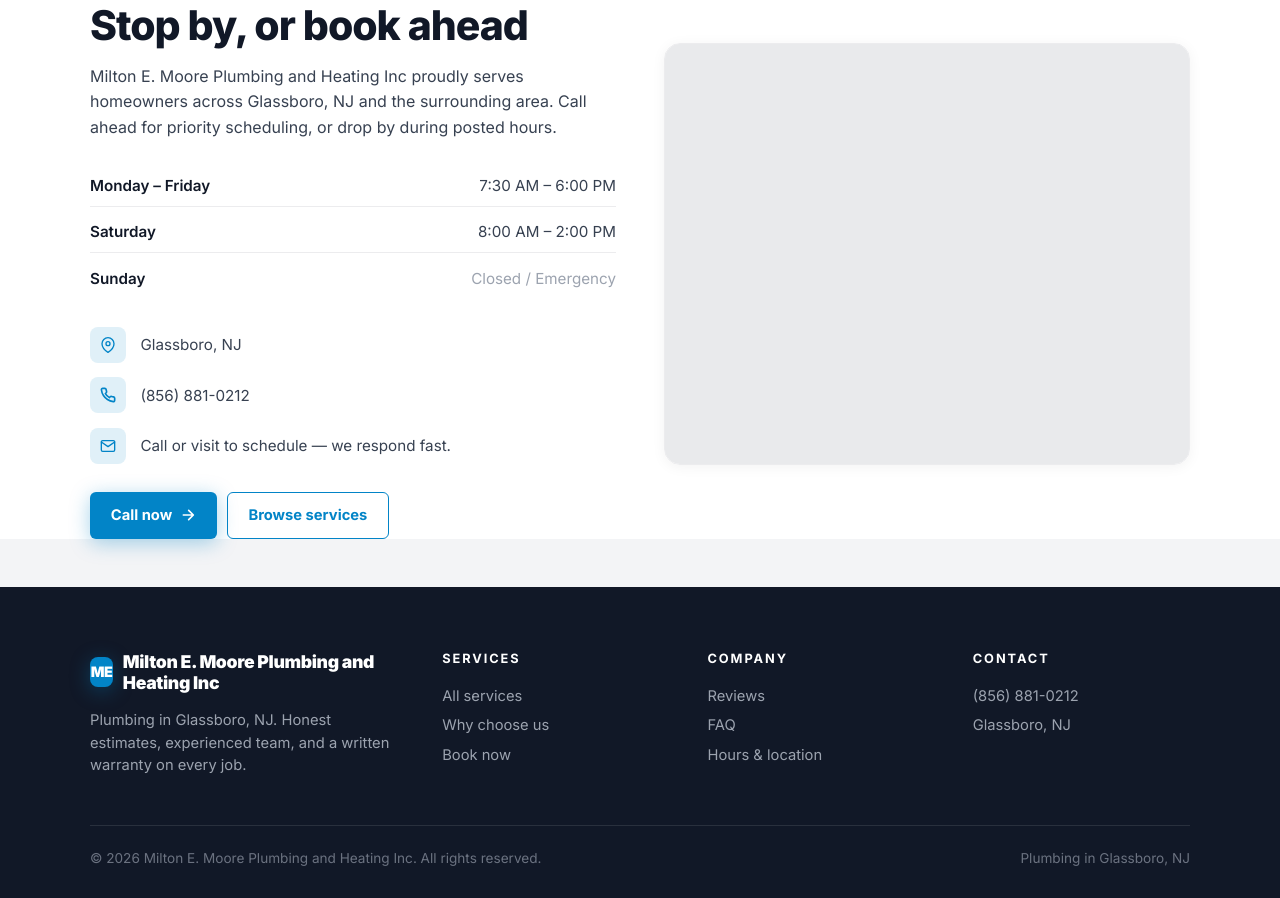
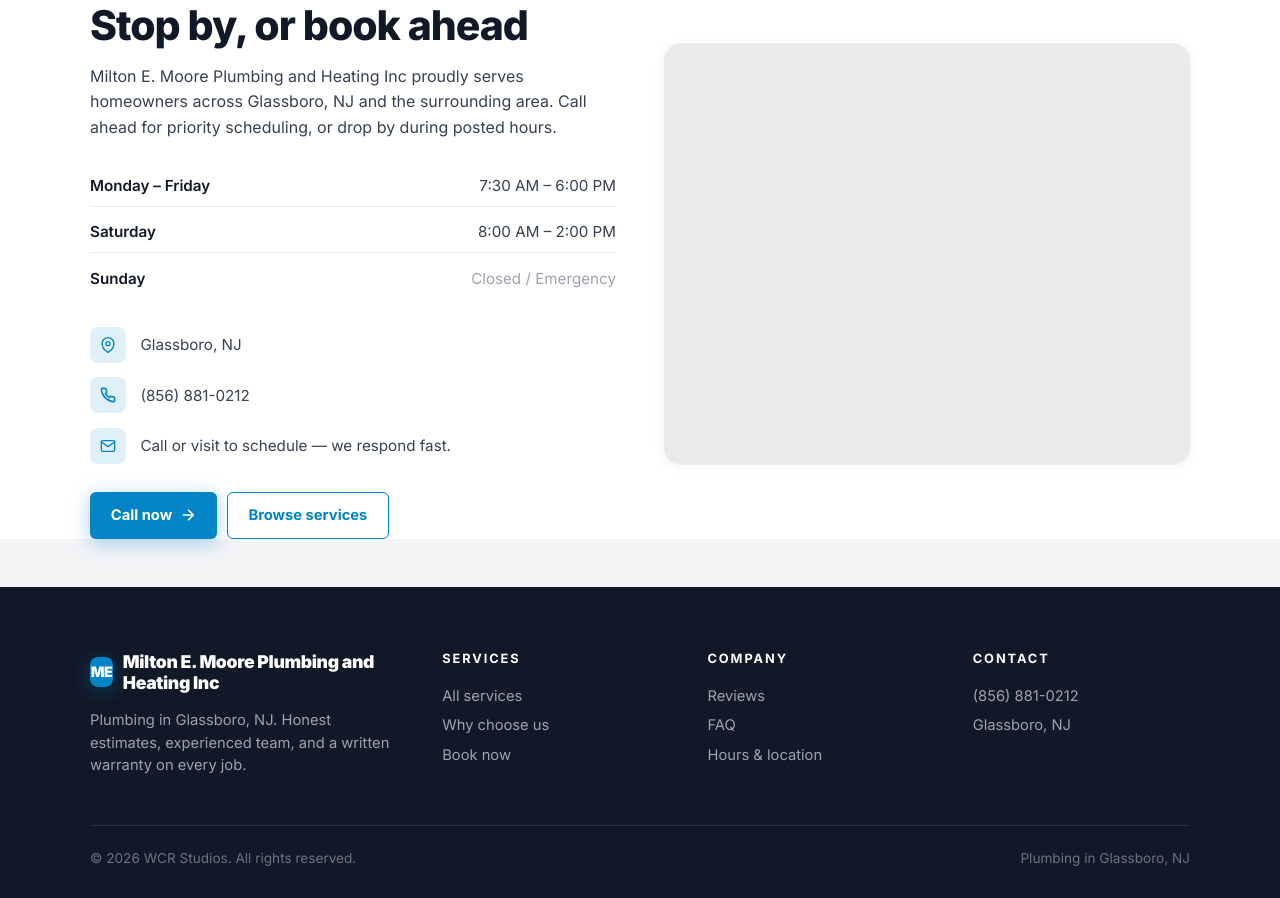
Before and after one commit to Wrenbjor/trades--milton-e-moore-plumbing-and-heating-inc, a plain HTML site: page index.html in a window 1280 px wide. Shown: the part 4646-5544 px from the top of the page. Drawn offline with nearby package versions, Linux system fonts and the light colour scheme; no server answers.

Commit message:
Update site

```diff
--- a/index.html
+++ b/index.html
@@ -605,7 +605,7 @@ footer{background:#111827;color:#cbd5d1;padding:4rem 2rem 2rem}
     </div>
   </div>
   <div class="foot-bottom">
-    <div>&copy; 2026 Milton E. Moore Plumbing and Heating Inc. All rights reserved.</div>
+    <div>&copy; 2026 WCR Studios. All rights reserved.</div>
     <div>Plumbing in Glassboro, NJ</div>
   </div>
 </footer>
```
